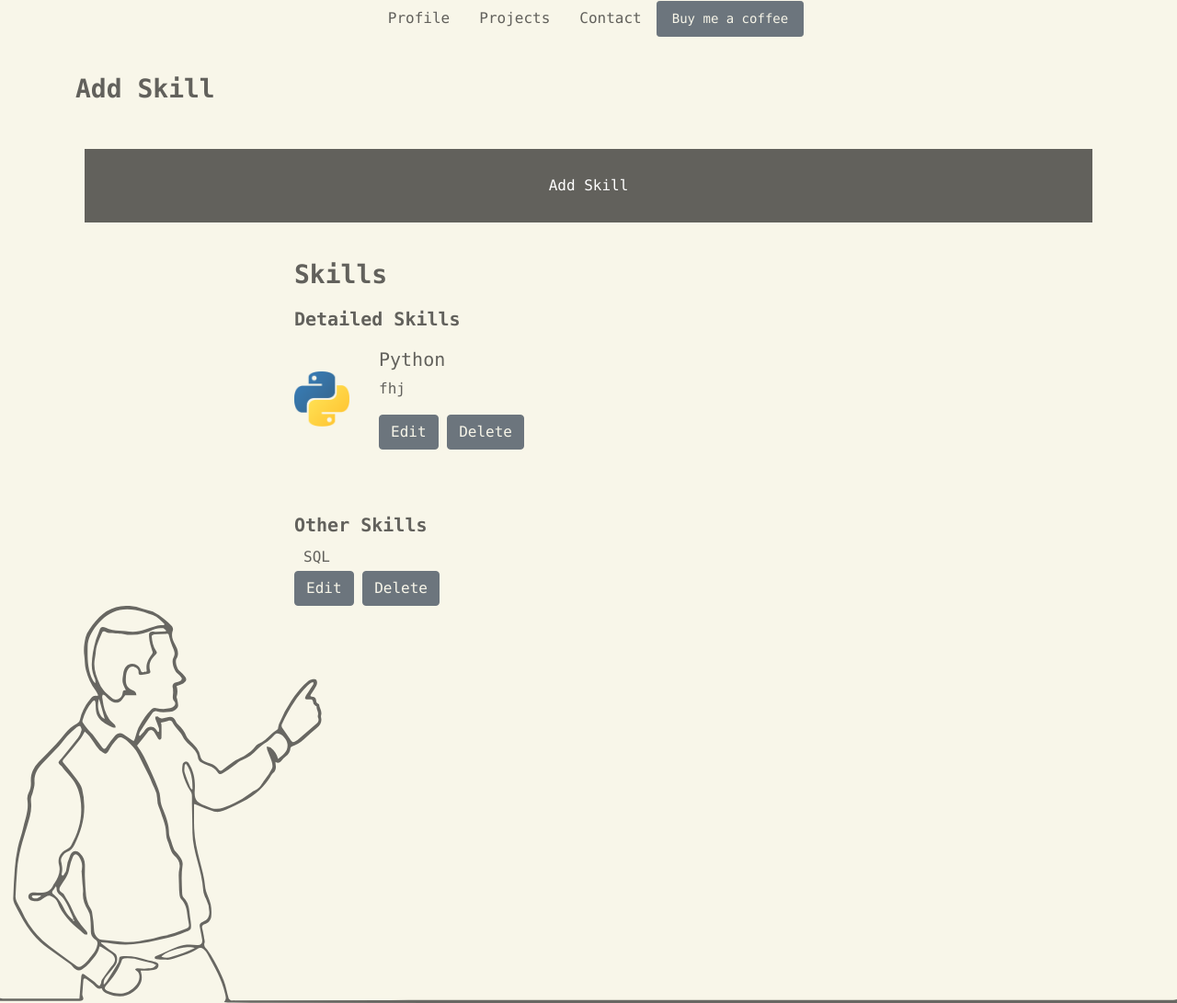
After one commit to bencyrus/portfolio-django, a Django app: page /skill-management/ in a window 1280 px wide. The commit adds this page. Shown: the whole page at 92% size. Run offline with Django 3.2, Linux system fonts and the light colour scheme; data comes from the database, SQL or seed files in the repository; both versions use the stored data as it was after the commit; some libraries are stand-ins or nearby versions; some web fonts are replaced.

Commit message:
created skill manegement in views, added urls and created created the page

```diff
--- a/matthewsportfolio/templates/base/dashboard.html
+++ b/matthewsportfolio/templates/base/dashboard.html
@@ -27,7 +27,7 @@
                 <a href="{% url 'project-management' %}" class="bg-gray"><div class="content mg-10 bg-gray pd-20">Project Management</div></a>
             </div>
             <div class="col-6 pd-top-30 text-center">
-                <a href="{% url 'add-skill' %}" class="bg-gray"><div class="content mg-10 bg-gray pd-20">Skill Management</div></a>
+                <a href="{% url 'skill-management' %}" class="bg-gray"><div class="content mg-10 bg-gray pd-20">Skill Management</div></a>
             </div>
         </div>
     </div>
--- /dev/null
+++ b/matthewsportfolio/templates/base/skill_management.html
@@ -0,0 +1,58 @@
+{% extends 'base/main.html' %}
+{% load static %}
+{% block content %}
+
+<section id="skill-management">
+    <div class="container pd-top-30">
+        <div class="row justify-content-center">
+            <h3 class="font-bold">Add Skill</h3>
+            <div class="col-12 pd-top-30 text-center">
+                <div class="content mg-10 bg-gray pd-20"><a href="{% url 'add-skill' %}" class="nav-link bg-gray">Add Skill</a></div>
+            </div>
+        </div>
+    </div>
+</section>
+
+
+<section id="skills" class="pd-top-30">
+    <div class="container">
+        <h3 class="font-bold">Skills</h3>
+        <div class="skills-container">
+            <h5 class="font-bold">Detailed Skills</h5>
+            {% for detailed_skill in detailed_skills %}
+            <div class="skill-wrapper align-items-center">
+                {% if detailed_skill.logo %}
+                <img class="skill-logo" src="{{ detailed_skill.logo.url }}">
+                {% endif %}
+                <div class="skill-content">
+                    <h5>{{ detailed_skill.title }}</h5>
+                    <p>{{ detailed_skill.description }}</p>
+                    <div class="item-modifications">
+                        <a href="{% url 'edit-skill' detailed_skill.id %}" class="btn btn-secondary">Edit</a>
+                        <a href="{% url 'delete-skill' detailed_skill.id %}" class="btn btn-secondary">Delete</a>
+                    </div>
+                </div>
+            </div>
+            {% endfor %}
+
+            <h5 class="pd-top-30 font-bold">Other Skills</h5>
+            <div class="other-skills-container">
+                {% for skill in skills %}
+                <div class="skill-content">
+                    <div class="skill-tag">
+                        <span>{{ skill.title }}</span>
+                    </div>
+                    <div class="item-modifications">
+                        <a href="{% url 'edit-skill' skill.id %}" class="btn btn-secondary">Edit</a>
+                        <a href="{% url 'delete-skill' skill.id %}" class="btn btn-secondary">Delete</a>
+                    </div>
+                </div>
+                {% endfor %}
+            </div>
+        </div>
+    </div>
+    <div class="icon"><img src="static/images/man-left-to-right.svg" alt=""></div>
+</section>
+
+
+{% endblock content %}
--- a/matthewsportfolio/urls.py
+++ b/matthewsportfolio/urls.py
@@ -8,21 +8,25 @@ urlpatterns = [
     path('edit-profile', views.UserProfilePage, name="edit-profile"),
     path('field-management/', views.FieldManagementPage, name="field-management"),
     path('project-management/', views.ProjectManagementPage, name="project-management"),
+    path('skill-management/', views.SkillManagementPage, name="skill-management"),
 
     path('field/<str:pk>/', views.FieldPage, name="field"),
     path('add-field', views.AddField, name="add-field"),
     path('edit-field/<str:pk>/', views.EditField, name="edit-field"),
-    path('delete-field/<str:pk>/', views.DeleteField, name="delete-field"),
+    path('delete-field/<str:pk>/', views.EditSkill, name="delete-field"),
 
     path('project/<str:pk>/', views.ProjectPage, name="project"),
     path('add-project', views.AddProject, name="add-project"),
     path('delete-project/<str:pk>/', views.DeleteProject, name="delete-project"),
     path('edit-project/<str:pk>/', views.EditProject, name="edit-project"),
 
+    path('add-skill', views.AddSkill, name="add-skill"),
+    path('delete-skill/<str:pk>/', views.DeleteSkill, name="delete-skill"),
+    path('edit-skill/<str:pk>/', views.EditSkill, name="edit-skill"),
+
     path('inbox/', views.InboxPage, name='inbox'),
     path('message/<str:pk>/', views.MessagePage, name='message'),
 
-    path('add-skill', views.AddSkill, name="add-skill"),
     path('add-endorsement', views.AddEndorsement, name="add-endorsement"),
 
 
--- a/matthewsportfolio/views.py
+++ b/matthewsportfolio/views.py
@@ -45,6 +45,13 @@ def ProjectManagementPage(request):
     context = {'fields': fields, 'projects': projects}
     return render(request, 'base/project_management.html', context)
 
+def SkillManagementPage(request):
+    fields = Field.objects.all()
+    detailed_skills = Skill.objects.exclude(description='')
+    skills = Skill.objects.filter(description='')
+
+    context = {'fields': fields, 'detailed_skills': detailed_skills, 'skills': skills}
+    return render(request, 'base/skill_management.html', context)
 
 #--------------- User Profile views ---------------#
 def UserProfilePage(request):
@@ -128,7 +135,7 @@ def AddProject(request):
         form = ProjectForm(request.POST, request.FILES)
         if form.is_valid():
             form.save()
-            return redirect('dashboard')
+            return redirect('project-management')
 
     context = {'form': form, 'form_title': form_title}
     return render(request, 'base/form.html', context)
@@ -137,7 +144,7 @@ def DeleteProject(request, pk):
     project = Project.objects.get(id=pk)
     project.delete()
 
-    return redirect('field-management')
+    return redirect('project-management')
 
 def EditProject(request, pk):
     project = Project.objects.get(id=pk)
@@ -148,7 +155,41 @@ def EditProject(request, pk):
         form = ProjectForm(request.POST, request.FILES, instance=project)
         if form.is_valid():
             form.save()
-            return redirect('home')
+            return redirect('project-management')
+
+    context = {'form': form, 'form_title': form_title}
+    return render(request, 'base/form.html', context)
+
+
+
+#--------------- Skill views ---------------#
+def AddSkill(request):
+    form = SkillForm()
+    form_title = 'Add Skill'
+    if request.method == 'POST':
+        form = SkillForm(request.POST, request.FILES)
+        form.save()
+        messages.success(request, 'Your skill was successfully added!')
+        return redirect('skill-management')
+    context = {'form': form, 'form_title': form_title}
+    return render(request, 'base/form.html', context)
+
+def DeleteSkill(request, pk):
+    skill = Skill.objects.get(id=pk)
+    skill.delete()
+
+    return redirect('skill-management')
+
+def EditSkill(request, pk):
+    skill = Skill.objects.get(id=pk)
+    form = SkillForm(instance=skill)
+    form_title = 'Edit Skill'
+
+    if request.method == 'POST':
+        form = FieldForm(request.POST, request.FILES, instance=skill)
+        if form.is_valid():
+            form.save()
+            return redirect('skill-management')
 
     context = {'form': form, 'form_title': form_title}
     return render(request, 'base/form.html', context)
@@ -170,19 +211,6 @@ def MessagePage(request, pk):
     return render(request, 'base/message.html', context)
 
 
-#--------------- Skill views ---------------#
-def AddSkill(request):
-    form = SkillForm()
-    form_title = 'Add Skill'
-    if request.method == 'POST':
-        form = SkillForm(request.POST, request.FILES)
-        form.save()
-        messages.success(request, 'Your skill was successfully added!')
-        return redirect('home')
-    context = {'form': form, 'form_title': form_title}
-    return render(request, 'base/form.html', context)
-
-
 #--------------- Endorsement views ---------------#
 def AddEndorsement(request):
     form = EndorsementForm()
```
Also changed, not shown: db.sqlite3.
